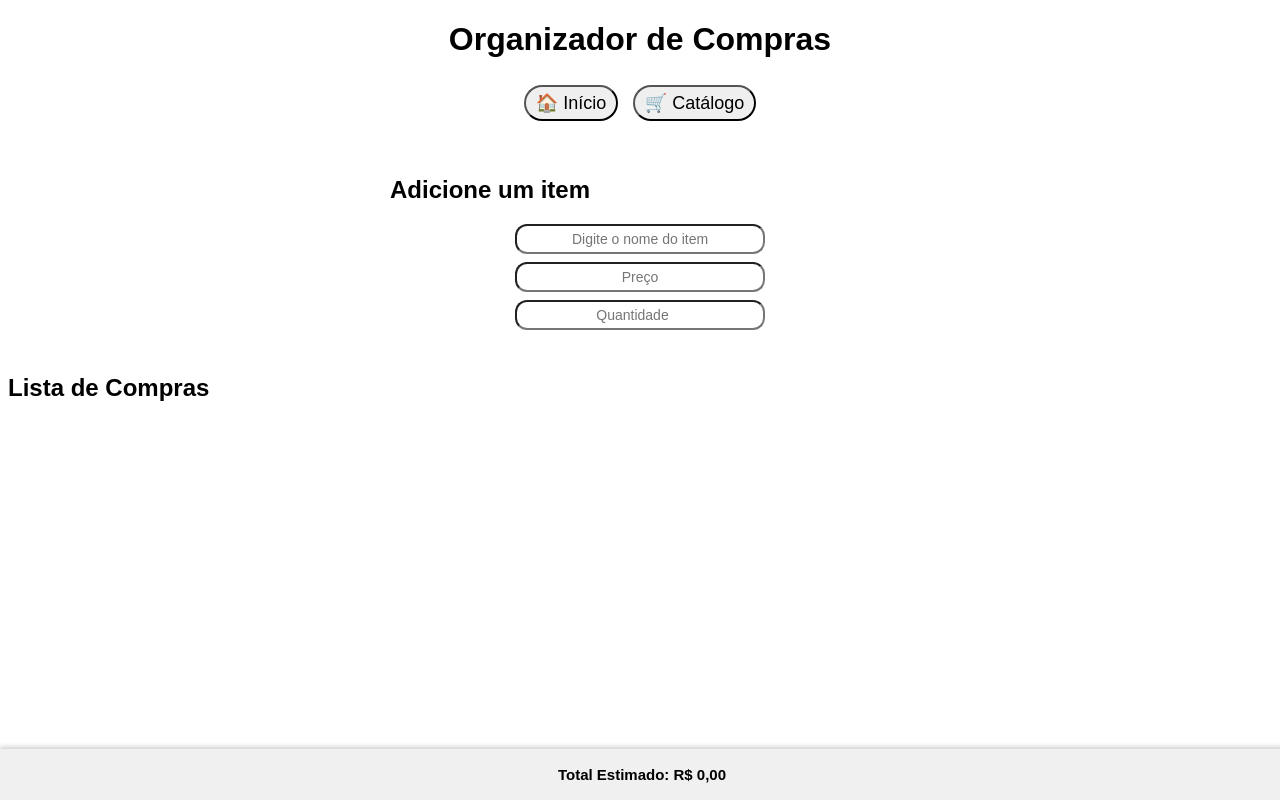
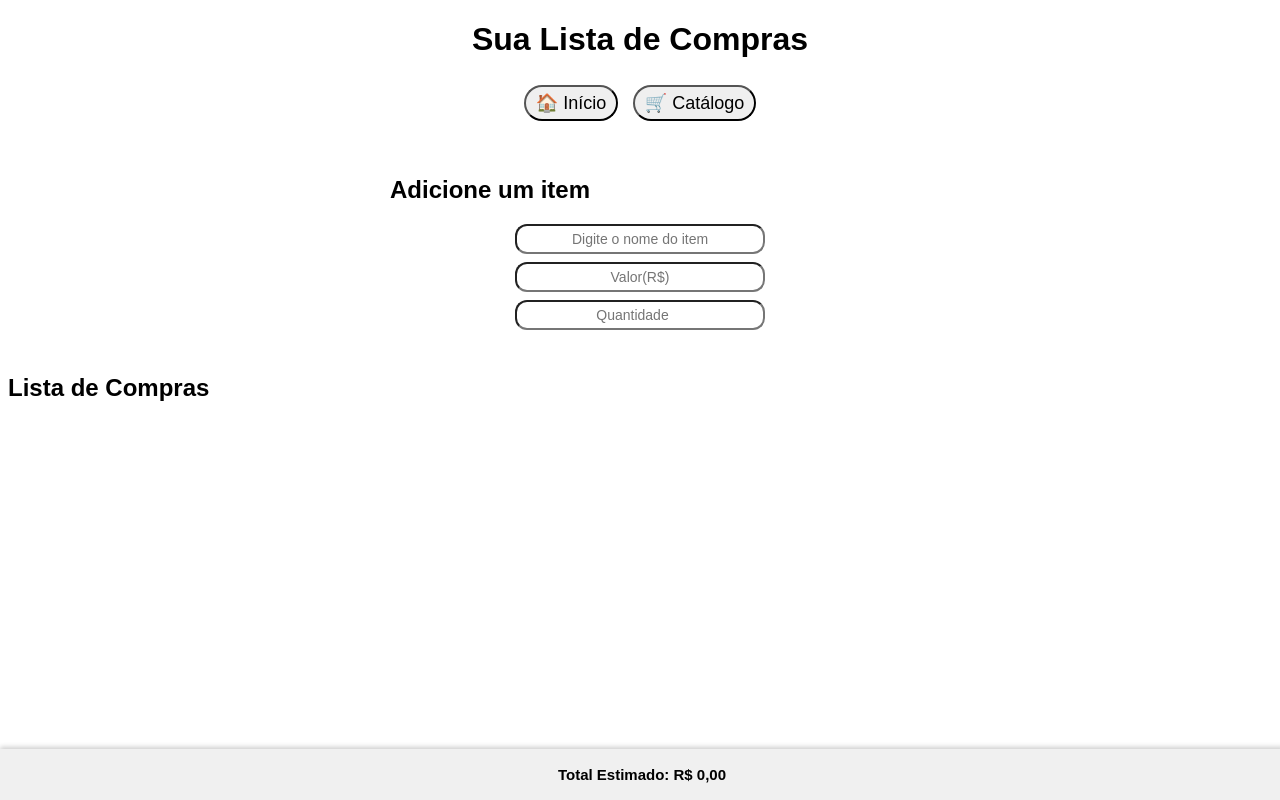
Before and after one commit to ricreis97/organizador-compras, a plain HTML site: page index.html in a window 1280 px wide. Drawn offline with Linux system fonts and the light colour scheme.

Commit message:
Update index.html

```diff
--- a/index.html
+++ b/index.html
@@ -71,7 +71,7 @@
   </style>
 </head>
 <body>
-  <h1>Organizador de Compras</h1>
+  <h1>Sua Lista de Compras</h1>
   <nav>
     <button onclick="abrirAba('inicio')">🏠 Início</button>
     <button onclick="abrirAba('catalogo')">🛒 Catálogo</button>
@@ -82,7 +82,7 @@
     <div class="containerForm">
       <h2>Adicione um item</h2>
       <input type="text" id="itemInput" placeholder="Digite o nome do item">
-      <input type="text" id="precoInput" placeholder="Preço" oninput="mascaraMoeda(this)">
+      <input type="text" id="precoInput" placeholder="Valor(R$)" oninput="mascaraMoeda(this)">
       <input type="number" id="quantidadeInput" placeholder="Quantidade" step="1" min="1">
       <p id="mensagemErro" class="erro"></p>
     </div>
```
